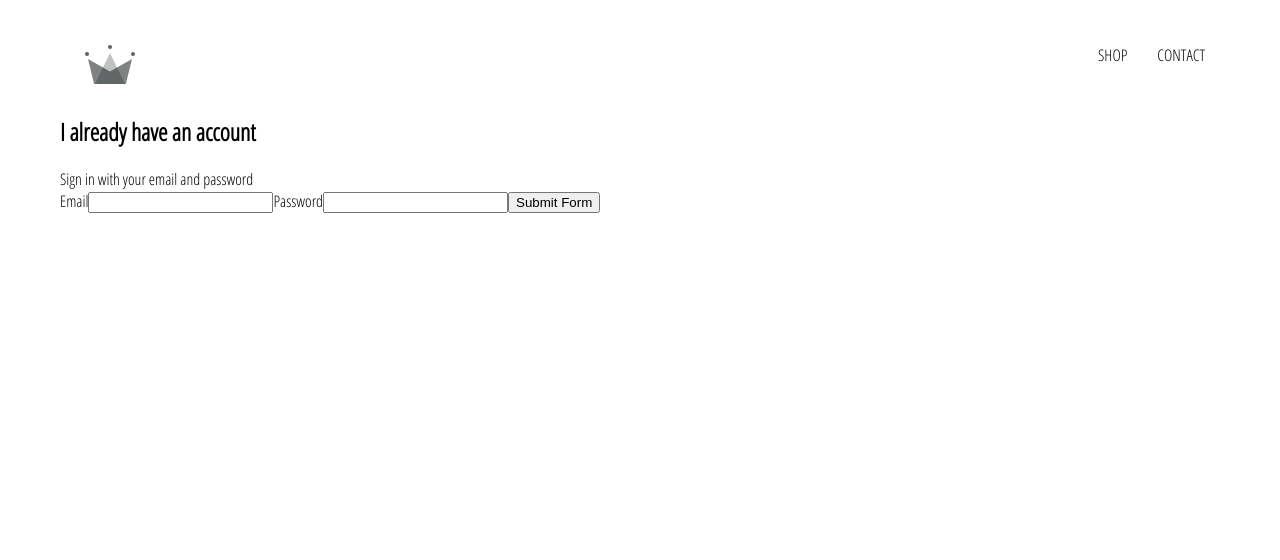
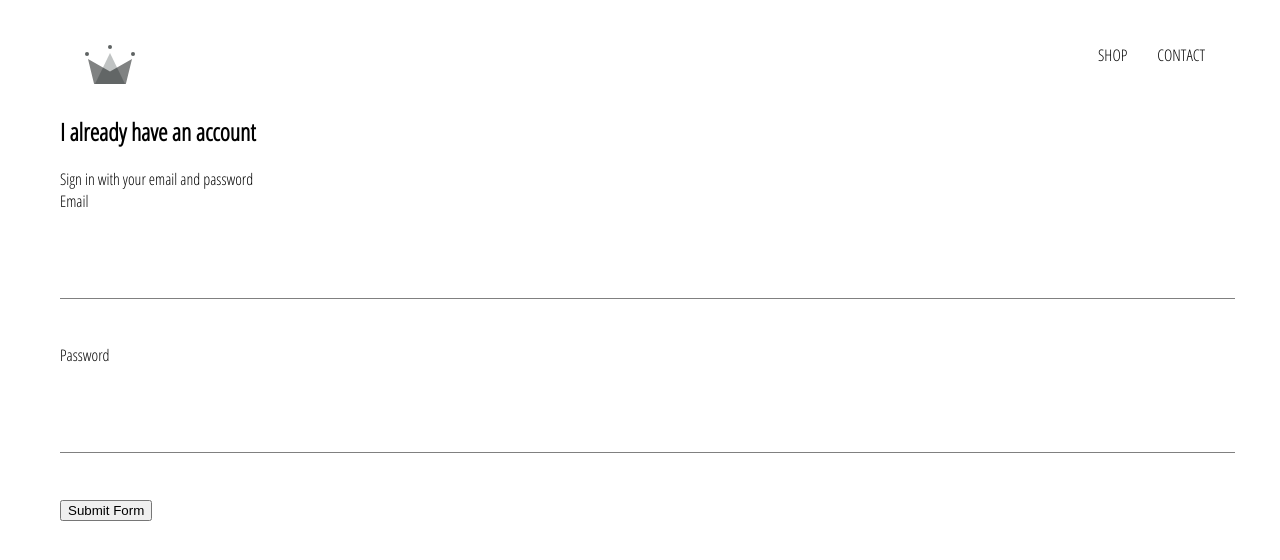
Before and after one commit to rigole/react-shop, a React (Create React App) app: page /signin in a window 1280 px wide. Shown: the top 560 px of the page. Built offline with nearby package versions, Linux system fonts and the light colour scheme.

Commit message:
Styling our input components

```diff
--- a/src/components/form-input/form-input.component.jsx
+++ b/src/components/form-input/form-input.component.jsx
@@ -14,3 +14,5 @@
         ): null}
     </div>
 )
+
+export default FormInput
--- a/src/components/form-input/form-input.styles.scss
+++ b/src/components/form-input/form-input.styles.scss
@@ -6,3 +6,53 @@
   font-size: 12px;
   color: $main-color;
 }
+
+.group{
+    position: relative;
+    margin: 45px 0;
+
+    .form-input{
+      background: none;
+      background-color: white;
+      color: $sub-color;
+      font-size: 18px;
+      padding: 10px 10px 10px 5px;
+      display: block;
+      width: 100%;
+      border: none;
+      border-radius: 0;
+      border-bottom: 1px solid $sub-color;
+      margin: 25px 0;
+
+      &:focus{
+        outline: none;
+      }
+
+      &:focus ~ .form-input-label{
+        @include shrinkLabel();
+      }
+
+    }
+  input[type='password'] {
+    letter-spacing: 0.3em;
+  }
+
+  .form-input-label{
+    color: $sub-color;
+    font-size: 16px;
+    font-weight: normal;
+    position: absolute;
+    pointer-events: none;
+    left: 5px;
+    top: 10px;
+    transition: 300ms ease all;
+
+    &.shrink {
+      @include shrinkLabel();
+    }
+  }
+
+  input[type='password']{
+    letter-spacing: 0.3em;
+  }
+}
--- a/src/components/sign-in/sign-in.component.jsx
+++ b/src/components/sign-in/sign-in.component.jsx
@@ -1,5 +1,6 @@
 import React from "react";
 import './sign-in.styles.scss'
+import FormInput from "../form-input/form-input.component";
 
 class SignInComponent extends React.Component{
     constructor(props) {
@@ -28,13 +29,18 @@
 
                 <form onSubmit={this.handleSubmit}>
                     <label>Email</label>
-                    <input name="email" type="email" onChange={this.handleChange} value={this.state.email} required/>
+                    <FormInput
+                        name="email"
+                        type="email"
+                        handleChange={this.handleChange}
+                        value={this.state.email} required
+                    />
                     <label>Password</label>
-                    <input
+                    <FormInput
                         name='password'
                         type='password'
                         value={this.state.email}
-                        onChange={this.handleChange}
+                        handleChange={this.handleChange}
                         required
 
                     />
```
